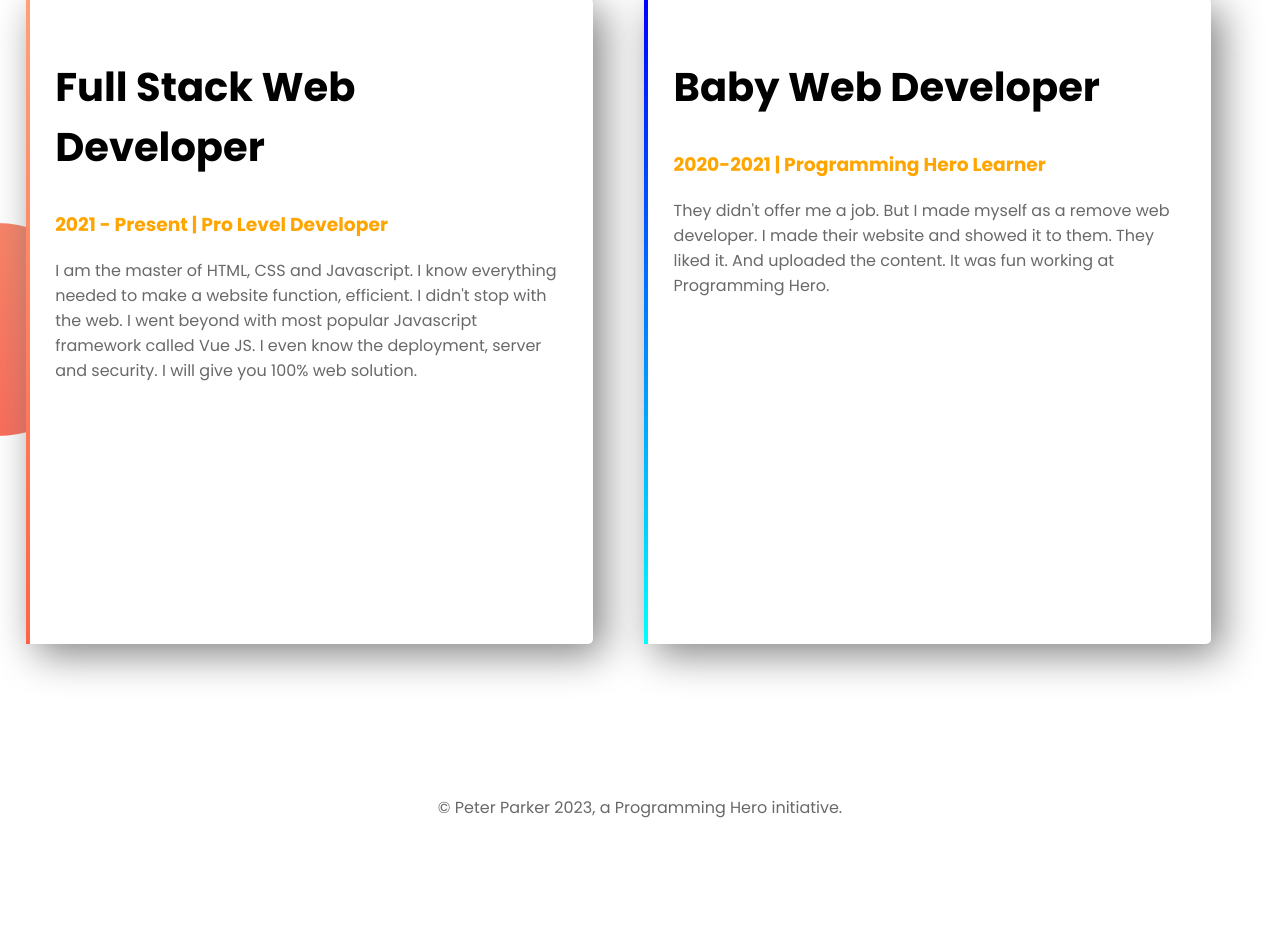
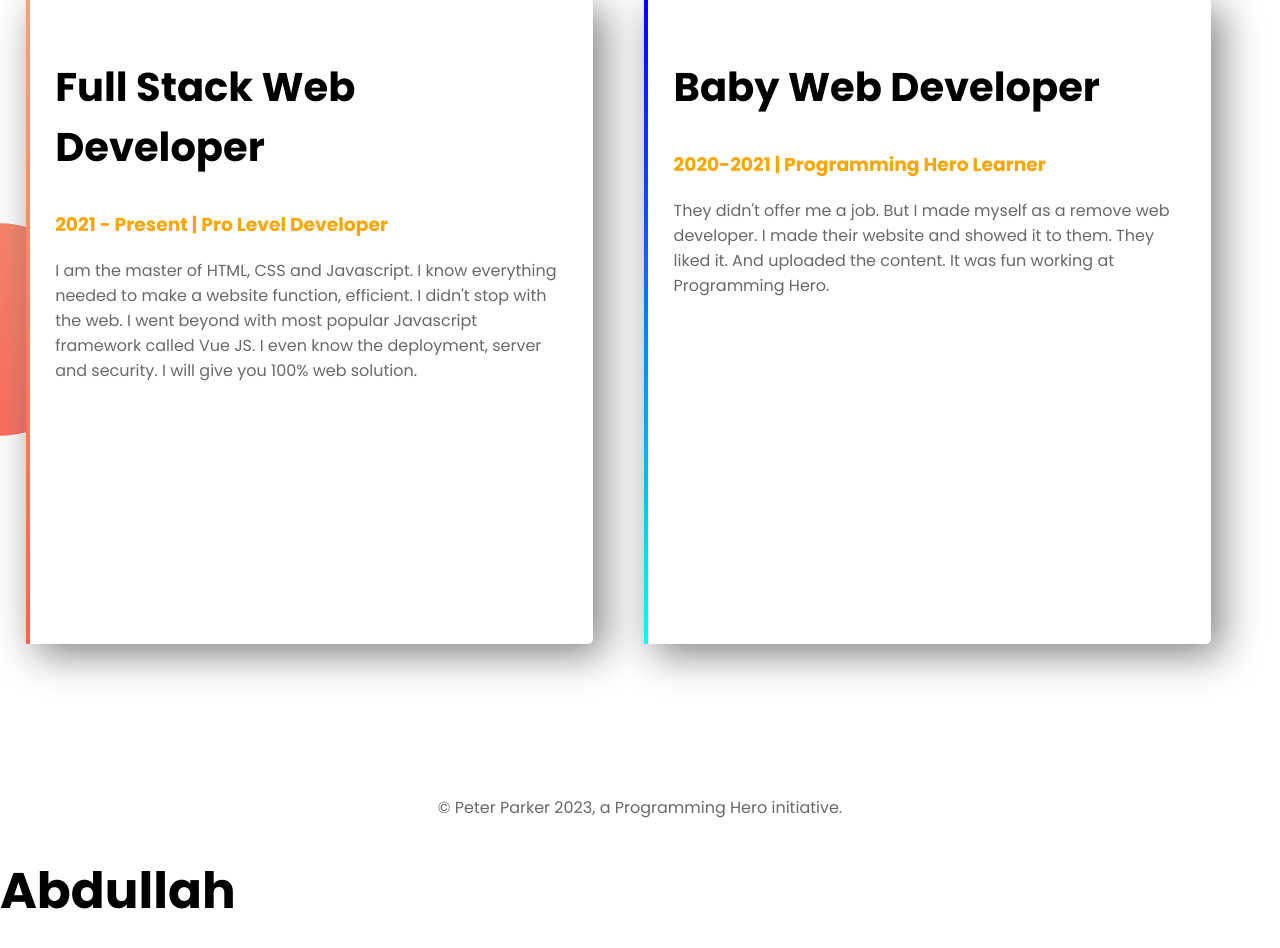
Before and after one commit to bijoy13578/web-protfolio, a plain HTML site: page index.html in a window 1280 px wide. Shown: the part 1954-2902 px from the top of the page. Before the commit the page ends 2790 px from the top, so only its background shows below. Drawn offline with Linux system fonts and the light colour scheme.

Commit message:
abdullah

```diff
--- a/index.html
+++ b/index.html
@@ -53,5 +53,7 @@
         <p>© Peter Parker 2023, a Programming Hero initiative.</p>
     </footer>
 
+    <h1>Abdullah</h1>
+
 </body>
 </html>
```
